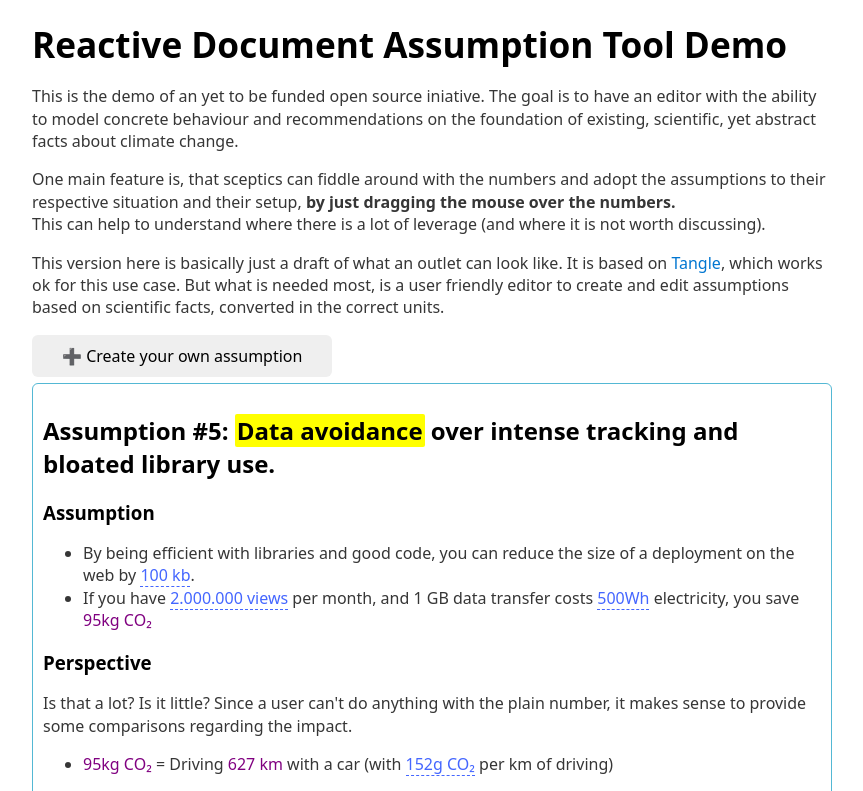
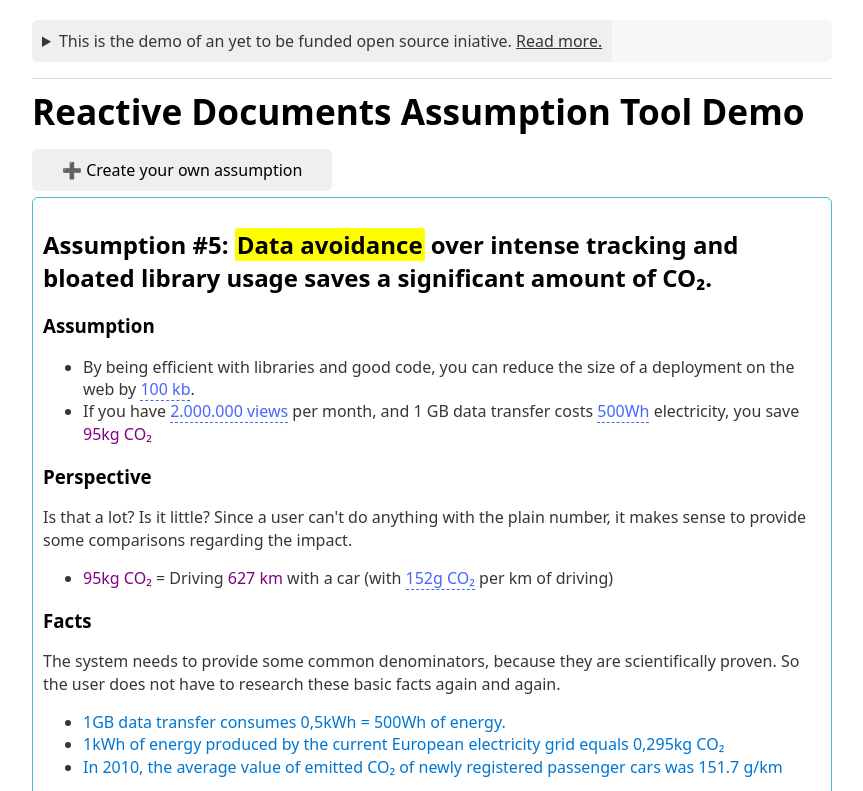
Before and after one commit to klausbreyer/assumpt, a plain HTML site: page index.html in a window 1280 px wide. Shown: the top 791 px of the page, without its empty margins (208-1071 px from the left). Drawn offline with Linux system fonts and the light colour scheme.

Commit message:
finalized wording

```diff
--- a/5.html
+++ b/index.html
@@ -44,28 +44,46 @@
         .tk-fact {
             color: green
         }
+
+
+        summary:hover {
+            cursor: pointer;
+        }
     </style>
 </head>
 
 <body onload="setUpTangle();" id="example">
-    <h1>Reactive Document Assumption Tool Demo</h1>
-    <p>This is the demo of an yet to be funded open source iniative. The goal is to have an editor with the ability to
-        model concrete behaviour and
-        recommendations on the foundation of existing, scientific, yet abstract facts about climate change.
-    </p>
-    <p>One main feature is, that sceptics can fiddle around with the numbers and adopt the assumptions to their
-        respective situation and their setup, <b>by just dragging the mouse over the numbers.</b> <br />This can help to
-        understand where there is a lot of leverage (and where it is not worth discussing).
-    </p>
-    <p>This version here is basically just a draft of what an outlet can look like. It is based on <a
-            href="https://github.com/worrydream/Tangle/tree/master/TangleKit" target="_blank">Tangle</a>, which works
-        ok for this use case. But what is needed most, is a user friendly editor to create and edit assumptions based on
-        scientific
-        facts, converted in the correct units. </p>
-    <button type="button" onclick="alert('This is just a demo, but thanks for the interest. ;) ');">➕
+
+    <details>
+        <summary>This is the demo of an yet to be funded open source iniative. <u>Read more.</u> </summary>
+        <p> The goal is to have an editor / platform with the
+            ability to communicate in models on the foundation of existing, scientific, yet abstract facts. In
+            comparison to
+            online communication in pure text, a model allows the reader to adapt it interactively and reactively <b>by
+                just dragging the mouse over the numbers.</b>
+        </p>
+        <p>This version here is basically just a draft of what the displayed model can look like and for what it could
+            be
+            used. It is based on <a href="https://github.com/worrydream/Tangle/tree/master/TangleKit"
+                target="_blank">Tangle</a>, which works
+            ok for this use case. But what is needed most, is an super user friendly editor to create and edit models
+            on the foundation of scientific facts and conversion of units. </p>
+        <p>The underlying belief is, that this can shape public discourse in a complex world (with challenges like
+            corona
+            and climate change), because it invites everyone to understand and work on the models (rather than opinions)
+            and
+            make their own assumptions (what moves the lever and what doesn't).
+        </p>
+
+    </details>
+
+    <hr />
+    <h1>Reactive Documents Assumption Tool Demo</h1>
+    <button type="button" onclick="alert('This is the part what is missing! But thanks for the click. ;) ');">➕
         Create your own assumption</button>
     <fieldset>
-        <h2>Assumption #5: <mark>Data avoidance</mark> over intense tracking and bloated library use.</h2>
+        <h2>Assumption #5: <mark>Data avoidance</mark> over intense tracking and bloated library usage saves a
+            significant amount of CO₂.</h2>
         <h3>Assumption</h3>
 
         <ul>
@@ -134,7 +152,7 @@
     <footer>
         <h2>About</h2>
         <p>
-            This is Part of the <a href="https://stackpledge.org">Stack Pledge</a> initiative.
+            This was born as a necessity of the <a href="https://stackpledge.org">Stack Pledge</a> initiative.
         </p>
     </footer>
 </body>
```
